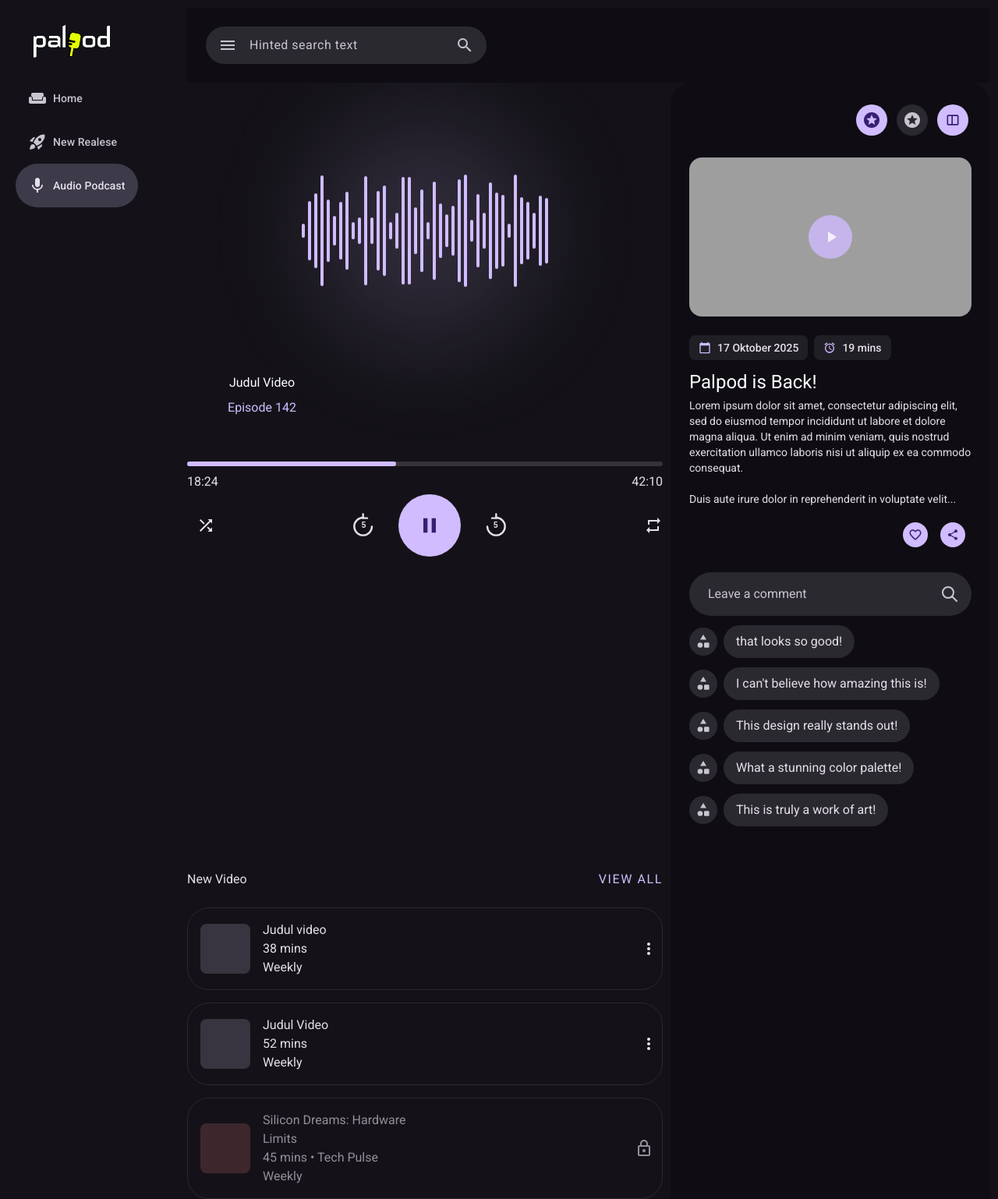
After one commit to Farhan-Adi-C/Palpod_TRPL, a Laravel app: page /audio-podcast in a window 1280 px wide. The commit adds this page. Shown: the whole page at 78% size. Run offline with Laravel 12, Linux system fonts and the light colour scheme; style sheets or scripts are compiled from the project's sources; grey boxes are pictures that could not be loaded.

Commit message:
add audio podcast page

```diff
--- /dev/null
+++ b/app/Http/Controllers/AudioPodcastController.php
@@ -0,0 +1,67 @@
+<?php
+
+namespace App\Http\Controllers;
+
+use Illuminate\View\View;
+
+class AudioPodcastController extends Controller
+{
+    /**
+     * Display the audio podcast player and list page.
+     */
+    public function index(): View
+    {
+        $currentTrack = [
+            'title' => 'Judul Video',
+            'episode' => 'Episode 142',
+            'current_time' => '18:24',
+            'total_time' => '42:10',
+            'progress' => 44,
+        ];
+
+        $newVideos = [
+            [
+                'title' => 'Judul video',
+                'duration' => '38 mins',
+                'frequency' => 'Weekly',
+                'bg' => 'bg-[#383540]',
+                'is_locked' => false,
+            ],
+            [
+                'title' => 'Judul Video',
+                'duration' => '52 mins',
+                'frequency' => 'Weekly',
+                'bg' => 'bg-[#383540]',
+                'is_locked' => false,
+            ],
+            [
+                'title' => 'Silicon Dreams: Hardware Limits',
+                'duration' => '45 mins • Tech Pulse',
+                'frequency' => 'Weekly',
+                'bg' => 'bg-[#3d272d]',
+                'is_locked' => true,
+            ],
+        ];
+
+        $detailPodcast = [
+            'id' => 1,
+            'youtube_id' => 'nHlRu9JUhFo',
+            'eps' => 1,
+            'title' => 'Palpod is Back!',
+            'subtitle' => 'Dari Vakum ke Rencana Gila Selanjutnya',
+            'date' => '17 Oktober 2025',
+            'duration' => '19 mins',
+            'description_1' => 'Lorem ipsum dolor sit amet, consectetur adipiscing elit, sed do eiusmod tempor incididunt ut labore et dolore magna aliqua. Ut enim ad minim veniam, quis nostrud exercitation ullamco laboris nisi ut aliquip ex ea commodo consequat.',
+            'description_2' => 'Duis aute irure dolor in reprehenderit in voluptate velit...',
+            'comments' => [
+                'that looks so good!',
+                "I can't believe how amazing this is!",
+                'This design really stands out!',
+                'What a stunning color palette!',
+                'This is truly a work of art!',
+            ],
+        ];
+
+        return view('pages.audio-podcast', compact('currentTrack', 'newVideos', 'detailPodcast'));
+    }
+}
--- a/resources/views/components/sidebar.blade.php
+++ b/resources/views/components/sidebar.blade.php
@@ -3,8 +3,8 @@
        class="fixed inset-y-0 left-0 z-50 w-[230px] max-w-[85vw] -translate-x-full overflow-y-auto bg-[#141218] transition-transform duration-200 motion-reduce:transition-none group-[.sidebar-open]/body:translate-x-0 lg:translate-x-0 lg:group-[.sidebar-hidden]/body:-translate-x-full">
 
     <div class="px-[43px] pt-8">
-        <a href="/" class="block text-[32px] font-bold leading-10 tracking-tight text-white">
-            pal<span class="text-[#e4f400]">p</span>od
+        <a href="/" class="block text-[32px] font-bold leading-10 tracking-tight text-white" draggable="false">
+            <img id="logo_palpod" src="{{ asset("images/logo/logo_palpod.png") }}" alt="Logo Palpod">
         </a>
     </div>
 
@@ -33,11 +33,15 @@
         </a>
 
         {{-- Audio Podcast --}}
-        <a href="#" class="{{ $navBase }} {{ $navIdle }}">
+        <a href="/audio-podcast" class="{{ $navBase }} {{ request()->is('audio*') ? $navActive : $navIdle }}">
             <svg class="h-6 w-6 shrink-0" fill="currentColor" viewBox="0 0 24 24">
                 <path d="M12 14c1.66 0 2.99-1.34 2.99-3L15 5c0-1.66-1.34-3-3-3S9 3.34 9 5v6c0 1.66 1.34 3 3 3zm5.3-3c0 3-2.54 5.1-5.3 5.1S6.7 14 6.7 11H5c0 3.41 2.72 6.23 6 6.72V21h2v-3.28c3.28-.48 6-3.3 6-6.72h-1.7z"/>
             </svg>
             Audio Podcast
         </a>
     </nav>
+
+    <script>
+        document.getElementById('logo_palpod').ondragstart = function() { return false; };
+    </script>
 </aside>
--- a/resources/views/layouts/app.blade.php
+++ b/resources/views/layouts/app.blade.php
@@ -8,6 +8,7 @@
     <link rel="preconnect" href="https://fonts.googleapis.com">
     <link rel="preconnect" href="https://fonts.gstatic.com" crossorigin>
     <link href="https://fonts.googleapis.com/css2?family=Roboto:wght@400;500;700&display=swap" rel="stylesheet">
+    <link rel="icon" type="image/png" href="{{ asset('images/logo/logo_palpod2.png') }}">
 
     @vite(['resources/css/app.css', 'resources/js/app.js'])
 </head>
@@ -22,7 +23,7 @@
 
     {{-- Area utama: tidak ikut scroll halaman, yang scroll hanya panel di dalamnya --}}
     <div class="fixed inset-y-0 left-0 right-0 p-2.5 pb-0 transition-[left] duration-200 motion-reduce:transition-none lg:left-[230px] lg:group-[.sidebar-hidden]/body:left-0">
-        <div class="h-full overflow-y-auto overflow-x-hidden rounded-t-[28px] rounded-b-none bg-[#0f0d13] [scrollbar-color:#36343b_transparent] [scrollbar-width:thin]">
+        <div class="h-full overflow-y-auto overflow-x-hidden @yield('container_class', 'rounded-t-[28px] rounded-b-none bg-[#0f0d13]') [scrollbar-color:#36343b_transparent] [scrollbar-width:thin]">
 
             {{-- Topbar --}}
             @hasSection('topbar')
@@ -32,7 +33,7 @@
             @endif
 
             {{-- Konten halaman --}}
-            <main class="px-4 pb-6 sm:px-6 rounded-b-[28px]">
+            <main class="@yield('main_class', 'px-4 pb-6 sm:px-6 rounded-b-[28px]')">
                 @yield('content')
             </main>
         </div>
--- /dev/null
+++ b/resources/views/pages/audio-podcast.blade.php
@@ -0,0 +1,237 @@
+@extends('layouts.app')
+
+@section('title', 'Palpod - Audio Podcast')
+
+@section('container_class', 'bg-[#141218]')
+@section('topbar')
+@endsection
+@section('main_class', 'pb-2.5')
+
+@section('content')
+    @php
+        $bars = [12, 53, 67, 99, 55, 26, 51, 69, 15, 23, 97, 23, 71, 81, 15, 32, 96, 96, 42, 73, 15, 88, 48, 29, 44, 91, 100, 20, 65, 32, 86, 68, 64, 13, 100, 60, 52, 32, 62, 59];
+    @endphp
+
+    {{-- Grid 2 kolom (kiri fleksibel, kanan tetap) --}}
+    <div class="grid min-h-[calc(100vh-1.25rem)] grid-cols-1 gap-2.5 md:grid-cols-[minmax(0,1fr)_340px] lg:grid-cols-[minmax(0,1fr)_410px]">
+
+        {{-- ================= KIRI: Player + New Video ================= --}}
+        <section class="flex min-w-0 flex-col justify-between gap-16 pb-10 pt-12 lg:pb-[86px] lg:pt-[118px]">
+
+            {{-- Player --}}
+            <div class="mx-auto w-full max-w-[644px]">
+
+                {{-- Waveform + glow --}}
+                <div class="relative flex h-36 items-center justify-center">
+                    <div class="pointer-events-none absolute inset-0 m-auto h-72 w-72 rounded-full bg-[#d0bcff]/15 blur-3xl"></div>
+                    <div class="relative flex h-full items-center gap-1">
+                        @foreach ($bars as $h)
+                            <span class="w-1 rounded-full bg-[#d0bcff]" style="height: {{ $h }}%"></span>
+                        @endforeach
+                    </div>
+                </div>
+
+                {{-- Judul (di design posisinya rata kiri, lebar 192px, teks center) --}}
+                <div class="mt-[107px] w-48 text-center text-base leading-8">
+                    <p class="text-white">{{ $currentTrack['title'] }}</p>
+                    <p class="text-[#d0bcff]">{{ $currentTrack['episode'] }}</p>
+                </div>
+
+                {{-- Progress --}}
+                <div class="mt-[53px]">
+                    <div class="h-1.5 w-full rounded-full bg-[#36343b]">
+                        <div class="h-full rounded-full bg-[#d0bcff]" style="width: {{ $currentTrack['progress'] }}%"></div>
+                    </div>
+                    <div class="mt-2 flex items-center justify-between text-base leading-6 text-[#e6e0e9]">
+                        <span>{{ $currentTrack['current_time'] }}</span>
+                        <span>{{ $currentTrack['total_time'] }}</span>
+                    </div>
+                </div>
+
+                {{-- Kontrol --}}
+                <div class="mt-1 flex items-center justify-between text-[#e6e0e9]">
+                    <button type="button" title="Shuffle" class="flex h-12 w-12 items-center justify-center transition-colors hover:text-white">
+                        <svg class="h-6 w-6" fill="currentColor" viewBox="0 0 24 24">
+                            <path d="M10.59 9.17L5.41 4 4 5.41l5.17 5.17 1.42-1.41zM14.5 4l2.04 2.04L4 18.59 5.41 20 17.96 7.46 20 9.5V4h-5.5zm.33 9.41l-1.41 1.41 3.13 3.13L14.5 20H20v-5.5l-2.04 2.04-3.13-3.13z"/>
+                        </svg>
+                    </button>
+
+                    <div class="flex items-center gap-5">
+                        <button type="button" title="Rewind 5s" class="flex h-12 w-12 items-center justify-center transition-colors hover:text-white">
+                            <svg class="h-8 w-8" viewBox="0 0 24 24" fill="none" stroke="currentColor" stroke-width="1.8" stroke-linecap="round" stroke-linejoin="round">
+                                <path d="M11 4.5A8.5 8.5 0 1 0 19.5 13"/>
+                                <polyline points="11 1 11 5 15 5"/>
+                                <text x="9.5" y="14" font-size="7.5" fill="currentColor" stroke="none" font-weight="bold" font-family="sans-serif">5</text>
+                            </svg>
+                        </button>
+
+                        <button type="button" title="Pause"
+                                class="flex h-20 w-20 items-center justify-center rounded-full bg-[#d0bcff] text-[#381e72] transition-transform hover:scale-105 hover:bg-[#dccdff] active:scale-95">
+                            <svg class="h-8 w-8" fill="currentColor" viewBox="0 0 24 24">
+                                <path d="M6 19h4V5H6v14zm8-14v14h4V5h-4z"/>
+                            </svg>
+                        </button>
+
+                        <button type="button" title="Forward 5s" class="flex h-12 w-12 items-center justify-center transition-colors hover:text-white">
+                            <svg class="h-8 w-8" viewBox="0 0 24 24" fill="none" stroke="currentColor" stroke-width="1.8" stroke-linecap="round" stroke-linejoin="round">
+                                <path d="M13 4.5A8.5 8.5 0 1 1 4.5 13"/>
+                                <polyline points="13 1 13 5 9 5"/>
+                                <text x="10.5" y="14" font-size="7.5" fill="currentColor" stroke="none" font-weight="bold" font-family="sans-serif">5</text>
+                            </svg>
+                        </button>
+                    </div>
+
+                    {{-- Repeat: menempel ke tepi kanan progress bar seperti di design --}}
+                    <button type="button" title="Repeat" class="flex h-12 w-9 items-center justify-end transition-colors hover:text-white">
+                        <svg class="h-6 w-6" fill="currentColor" viewBox="0 0 24 24">
+                            <path d="M7 7h10v3l4-4-4-4v3H5v6h2V7zm10 10H7v-3l-4 4 4 4v-3h12v-6h-2v4z"/>
+                        </svg>
+                    </button>
+                </div>
+            </div>
+
+            {{-- New Video --}}
+            <div class="w-full">
+                <div class="mb-6 flex items-center justify-between text-base leading-6">
+                    <h4 class="text-[#e6e0e9]">New Video</h4>
+                    <a href="/new-release" class="uppercase tracking-widest text-[#d0bcff] transition-colors hover:text-white">View all</a>
+                </div>
+
+                <div class="space-y-4">
+                    @foreach ($newVideos as $video)
+                        <div class="flex cursor-pointer items-center justify-between gap-4 rounded-[28px] border border-[#2b2930] p-4 transition-colors hover:bg-white/5">
+                            <div class="flex min-w-0 items-center gap-4">
+                                <div class="h-16 w-16 shrink-0 rounded-lg {{ $video['bg'] ?? 'bg-[#36343b]' }}"></div>
+                                {{-- max-w supaya judul panjang turun ke baris berikutnya (seperti "Silicon Dreams: Hardware / Limits") --}}
+                                <div class="min-w-0 max-w-[224px] text-base leading-6 {{ $video['is_locked'] ? 'text-[#938f99]' : 'text-[#e6e0e9]' }}">
+                                    <p>{{ $video['title'] }}</p>
+                                    <p>{{ $video['duration'] }}</p>
+                                    <p>{{ $video['frequency'] }}</p>
+                                </div>
+                            </div>
+
+                            @if ($video['is_locked'])
+                                <div class="-mr-[5px] shrink-0 text-[#938f99]">
+                                    <svg class="h-6 w-6" fill="currentColor" viewBox="0 0 24 24">
+                                        <path d="M18 8h-1V6c0-2.76-2.24-5-5-5S7 3.24 7 6v2H6c-1.1 0-2 .9-2 2v10c0 1.1.9 2 2 2h12c1.1 0 2-.9 2-2V10c0-1.1-.9-2-2-2zM9 6c0-1.66 1.34-3 3-3s3 1.34 3 3v2H9V6zm9 14H6V10h12v10zm-6-3c1.1 0 2-.9 2-2s-.9-2-2-2-2 .9-2 2 .9 2 2 2z"/>
+                                    </svg>
+                                </div>
+                            @else
+                                <div class="-mr-[11px] shrink-0 text-[#e6e0e9]">
+                                    <button type="button" title="More" class="block transition-colors hover:text-white">
+                                        <svg class="h-6 w-6" fill="currentColor" viewBox="0 0 24 24">
+                                            <path d="M12 8c1.1 0 2-.9 2-2s-.9-2-2-2-2 .9-2 2 .9 2 2 2zm0 2c-1.1 0-2 .9-2 2s.9 2 2 2 2-.9 2-2-.9-2-2-2zm0 6c-1.1 0-2 .9-2 2s.9 2 2 2 2-.9 2-2-.9-2-2-2z"/>
+                                        </svg>
+                                    </button>
+                                </div>
+                            @endif
+                        </div>
+                    @endforeach
+                </div>
+            </div>
+        </section>
+
+        {{-- ================= KANAN: Detail Podcast ================= --}}
+        <aside class="rounded-[28px] bg-[#0f0d13] p-5 lg:p-6">
+
+            {{-- 3 tombol atas --}}
+            <div class="mb-7 flex items-center justify-end gap-3 px-1 pt-1">
+                <button type="button" title="Favorite" class="flex h-10 w-10 items-center justify-center rounded-full bg-[#d0bcff] text-[#381e72] transition-colors hover:bg-[#dccdff]">
+                    <svg class="h-6 w-6" fill="currentColor" viewBox="0 0 24 24">
+                        <path d="M11.99 2C6.47 2 2 6.48 2 12s4.47 10 9.99 10C17.52 22 22 17.52 22 12S17.52 2 11.99 2zm4.24 16L12 15.45 7.77 18l1.12-4.81-3.73-3.23 4.92-.42L12 5l1.92 4.53 4.92.42-3.73 3.23L16.23 18z"/>
+                    </svg>
+                </button>
+                <button type="button" title="Bookmark" class="flex h-10 w-10 items-center justify-center rounded-full bg-[#2b2930] text-[#cac4d0] transition-colors hover:text-white">
+                    <svg class="h-6 w-6" fill="currentColor" viewBox="0 0 24 24">
+                        <path d="M11.99 2C6.47 2 2 6.48 2 12s4.47 10 9.99 10C17.52 22 22 17.52 22 12S17.52 2 11.99 2zm4.24 16L12 15.45 7.77 18l1.12-4.81-3.73-3.23 4.92-.42L12 5l1.92 4.53 4.92.42-3.73 3.23L16.23 18z"/>
+                    </svg>
+                </button>
+                <button type="button" data-sidebar-toggle title="Toggle Layout" class="flex h-10 w-10 items-center justify-center rounded-full bg-[#d0bcff] text-[#381e72] transition-colors hover:bg-[#dccdff]">
+                    <svg class="h-5 w-5" fill="currentColor" viewBox="0 0 24 24">
+                        <path d="M19 4H5c-1.11 0-2 .9-2 2v12c0 1.1.89 2 2 2h14c1.1 0 2-.9 2-2V6c0-1.1-.9-2-2-2zm-9 14H5V6h5v12zm9 0h-7V6h7v12z"/>
+                    </svg>
+                </button>
+            </div>
+
+            {{-- Thumbnail --}}
+            <div class="relative aspect-video w-full overflow-hidden rounded-2xl bg-black">
+                <img src="https://i.ytimg.com/vi/{{ $detailPodcast['youtube_id'] }}/maxresdefault.jpg"
+                     onerror="this.onerror=null;this.src='https://i.ytimg.com/vi/{{ $detailPodcast['youtube_id'] }}/hqdefault.jpg'"
+                     alt="{{ $detailPodcast['title'] }}"
+                     class="h-full w-full object-cover">
+                <a href="/podcast/{{ $detailPodcast['id'] }}" title="Play"
+                   class="absolute inset-0 m-auto flex h-14 w-14 items-center justify-center rounded-full bg-[#d0bcff]/80 text-white/80 transition-transform hover:scale-110 active:scale-95">
+                    <svg class="ml-0.5 h-6 w-6" fill="currentColor" viewBox="0 0 24 24"><path d="M8 5v14l11-7z"/></svg>
+                </a>
+            </div>
+
+            {{-- Chips --}}
+            <div class="mt-6 flex items-center gap-2">
+                <span class="flex h-8 items-center gap-2 rounded-lg bg-[#211f26] px-3 text-sm font-medium text-[#e6e0e9]">
+                    <svg class="h-4 w-4 text-[#d0bcff]" fill="currentColor" viewBox="0 0 24 24">
+                        <path d="M20 3h-1V1h-2v2H7V1H5v2H4c-1.1 0-2 .9-2 2v16c0 1.1.9 2 2 2h16c1.1 0 2-.9 2-2V5c0-1.1-.9-2-2-2zm0 18H4V8h16v13z"/>
+                    </svg>
+                    {{ $detailPodcast['date'] }}
+                </span>
+                <span class="flex h-8 items-center gap-2 rounded-lg bg-[#211f26] px-3 text-sm font-medium text-[#e6e0e9]">
+                    {{-- ikon alarm (di design berupa jam alarm, bukan jam biasa) --}}
+                    <svg class="h-4 w-4 text-[#d0bcff]" fill="currentColor" viewBox="0 0 24 24">
+                        <path d="M22 5.72l-4.6-3.86-1.29 1.53 4.6 3.86L22 5.72zM7.88 3.39L6.6 1.86 2 5.71l1.29 1.53 4.59-3.85zM12.5 8H11v6l4.75 2.85.75-1.23-4-2.37V8zM12 4c-4.97 0-9 4.03-9 9s4.02 9 9 9c4.97 0 9-4.03 9-9s-4.03-9-9-9zm0 16c-3.87 0-7-3.13-7-7s3.13-7 7-7 7 3.13 7 7-3.13 7-7 7z"/>
+                    </svg>
+                    {{ $detailPodcast['duration'] }}
+                </span>
+            </div>
+
+            {{-- Judul & deskripsi --}}
+            <h3 class="mt-3 text-2xl leading-8 text-white">{{ $detailPodcast['title'] }}</h3>
+            <div class="mt-1 space-y-5 text-sm leading-5 text-[#e6e0e9]">
+                <p>{{ $detailPodcast['description_1'] }}</p>
+                <p class="truncate">{{ $detailPodcast['description_2'] }}</p>
+            </div>
+
+            {{-- Like & Share --}}
+            <div class="mt-5 flex items-center justify-end gap-4 pr-2">
+                <button type="button" title="Like" class="flex h-8 w-8 items-center justify-center rounded-full bg-[#d0bcff] text-[#381e72] transition-colors hover:bg-[#dccdff]">
+                    <svg class="h-[18px] w-[18px]" fill="currentColor" viewBox="0 0 24 24">
+                        <path d="M16.5 3c-1.74 0-3.41.81-4.5 2.09C10.91 3.81 9.24 3 7.5 3 4.42 3 2 5.42 2 8.5c0 3.78 3.4 6.86 8.55 11.54L12 21.35l1.45-1.32C18.6 15.36 22 12.28 22 8.5 22 5.42 19.58 3 16.5 3zm-4.4 15.55l-.1.1-.1-.1C7.14 14.24 4 11.39 4 8.5 4 6.5 5.5 5 7.5 5c1.54 0 3.04.99 3.57 2.36h1.87C13.46 5.99 14.96 5 16.5 5c2 0 3.5 1.5 3.5 3.5 0 2.89-3.14 5.74-7.9 10.05z"/>
+                    </svg>
+                </button>
+                <button type="button" title="Share" class="flex h-8 w-8 items-center justify-center rounded-full bg-[#d0bcff] text-[#381e72] transition-colors hover:bg-[#dccdff]">
+                    <svg class="h-4 w-4" fill="currentColor" viewBox="0 0 24 24">
+                        <path d="M18 16.08c-.76 0-1.44.3-1.96.77L8.91 12.7c.05-.23.09-.46.09-.7s-.04-.47-.09-.7l7.05-4.11c.54.5 1.25.81 2.04.81 1.66 0 3-1.34 3-3s-1.34-3-3-3-3 1.34-3 3c0 .24.04.47.09.7L8.04 9.81C7.5 9.31 6.79 9 6 9c-1.66 0-3 1.34-3 3s1.34 3 3 3c.79 0 1.5-.31 2.04-.81l7.12 4.16c-.05.21-.08.43-.08.65 0 1.61 1.31 2.92 2.92 2.92s2.92-1.31 2.92-2.92c0-1.61-1.31-2.92-2.92-2.92z"/>
+                    </svg>
+                </button>
+            </div>
+
+            {{-- Input komentar --}}
+            <div class="mt-8 flex h-14 items-center rounded-full bg-[#2b2930] pl-6 pr-4">
+                <input type="text" placeholder="Leave a comment"
+                       class="min-w-0 flex-1 bg-transparent text-base text-[#e6e0e9] outline-none placeholder:text-[#cac4d0]">
+                <button type="button" title="Search" class="shrink-0 text-[#cac4d0] transition-colors hover:text-white">
+                    <svg class="h-6 w-6" fill="none" stroke="currentColor" viewBox="0 0 24 24">
+                        <path stroke-linecap="round" stroke-linejoin="round" stroke-width="2" d="M21 21l-6-6m2-5a7 7 0 11-14 0 7 7 0 0114 0z"/>
+                    </svg>
+                </button>
+            </div>
+
+            {{-- Daftar komentar --}}
+            <div class="mt-3 space-y-3">
+                @foreach ($detailPodcast['comments'] as $comment)
+                    <div class="flex items-center gap-2">
+                        {{-- Avatar: segitiga (atas), lingkaran (kiri bawah), kotak (kanan bawah) --}}
+                        <div class="flex h-9 w-9 shrink-0 items-center justify-center rounded-full bg-[#2b2930] text-[#cac4d0]">
+                            <svg class="h-6 w-6" viewBox="0 0 24 24" fill="currentColor">
+                                <polygon points="12,3 8,9.5 16,9.5"/>
+                                <circle cx="8" cy="16.5" r="3.3"/>
+                                <rect x="13" y="13.2" width="6.6" height="6.6" rx="1.3"/>
+                            </svg>
+                        </div>
+                        <div class="flex h-[42px] items-center rounded-full bg-[#2b2930] px-4 text-base text-[#e6e0e9]">
+                            {{ $comment }}
+                        </div>
+                    </div>
+                @endforeach
+            </div>
+        </aside>
+    </div>
+@endsection
--- a/routes/web.php
+++ b/routes/web.php
@@ -1,5 +1,6 @@
 <?php
 
+use App\Http\Controllers\AudioPodcastController;
 use App\Http\Controllers\HomeController;
 use App\Http\Controllers\NewReleaseController;
 use App\Http\Controllers\PodcastController;
@@ -8,3 +9,5 @@ use Illuminate\Support\Facades\Route;
 Route::get('/', [HomeController::class, 'index'])->name('home');
 Route::get('/new-release', [NewReleaseController::class, 'index'])->name('new-release');
 Route::get('/podcast/{id?}', [PodcastController::class, 'show'])->name('podcast.show');
+Route::get('/audio-podcast', [AudioPodcastController::class, 'index'])->name('audio-podcast');
+Route::get('/audio_podcast', [AudioPodcastController::class, 'index']);
```
Also changed, not shown: public/images/logo/logo_palpod.png (added), public/images/logo/logo_palpod2.png (added).
